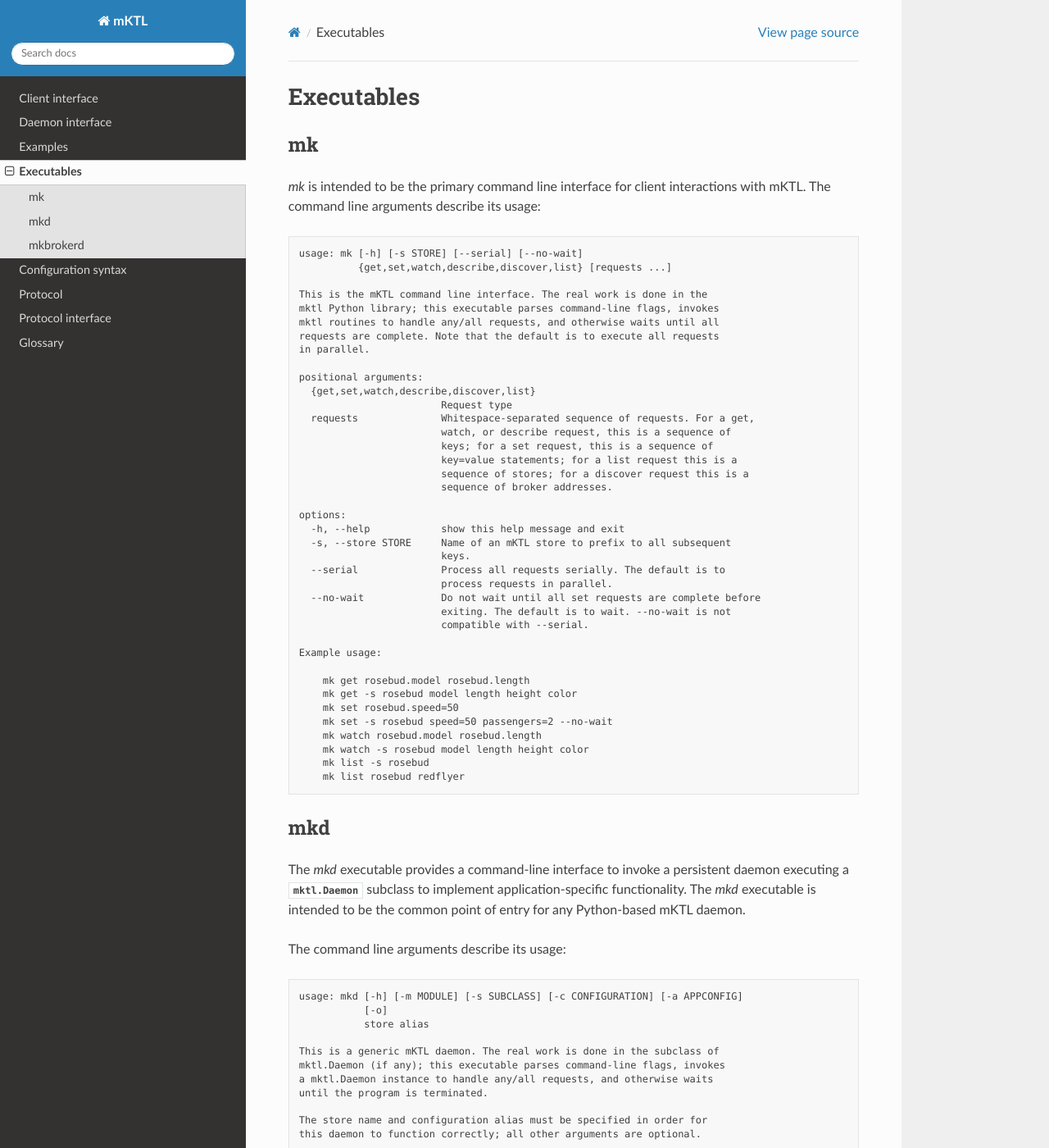
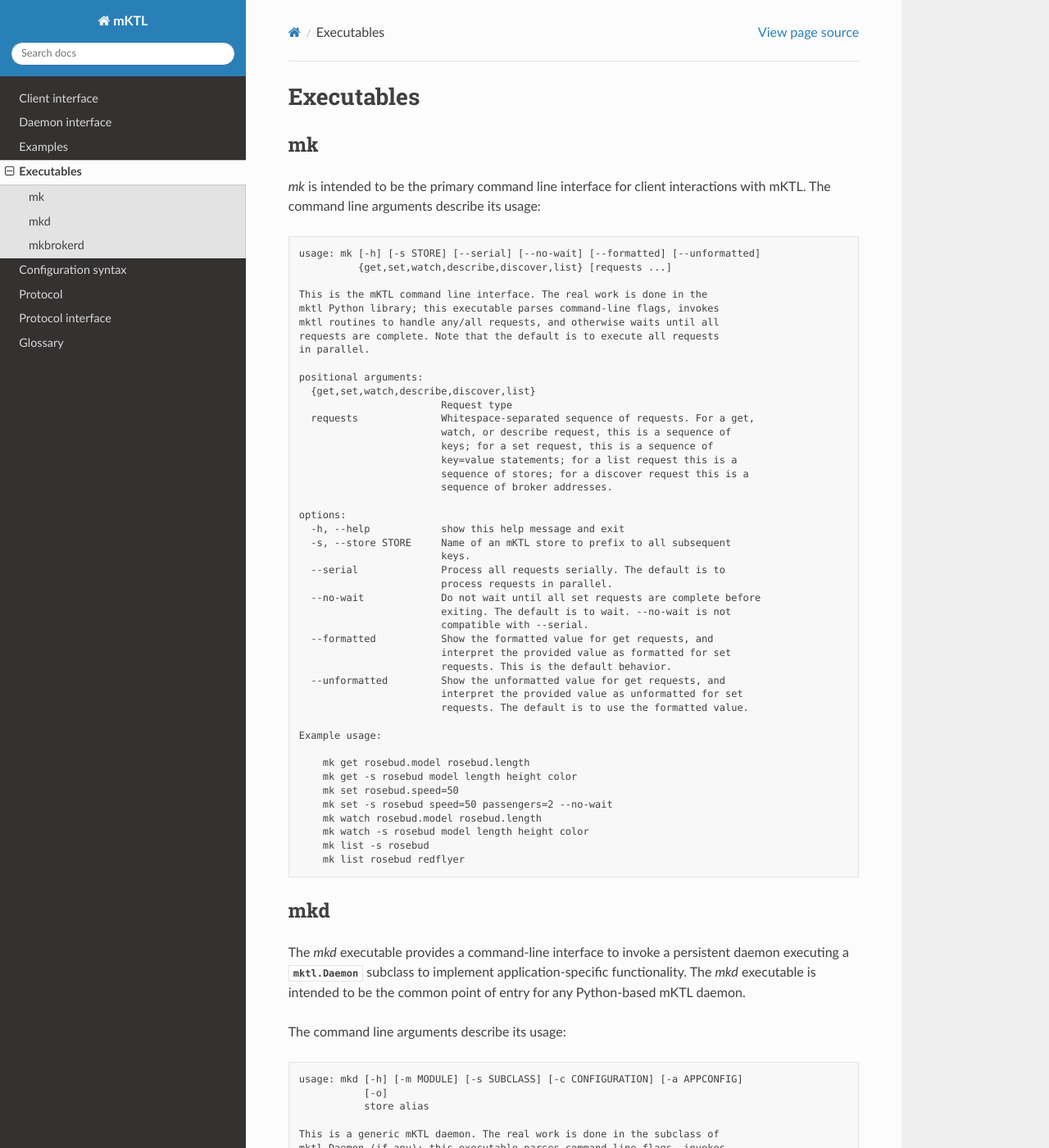
Before and after one commit to KeckObservatory/mKTL, a Sphinx documentation site: the page built from doc/executables.rst, in a window 1280 px wide and 1400 px high. Shown: the whole window at 82% size. Built offline with Sphinx 7.4.7 and the Read the Docs theme 3.1.0, drawn with Linux system fonts in a browser that asks for light colours.

Commit message:
Added new arguments to mk.

```diff
--- a/doc/mk.txt
+++ b/doc/mk.txt
@@ -1,4 +1,4 @@
-usage: mk [-h] [-s STORE] [--serial] [--no-wait]
+usage: mk [-h] [-s STORE] [--serial] [--no-wait] [--formatted] [--unformatted]
           {get,set,watch,describe,discover,list} [requests ...]
 
 This is the mKTL command line interface. The real work is done in the
@@ -26,6 +26,12 @@ options:
   --no-wait             Do not wait until all set requests are complete before
                         exiting. The default is to wait. --no-wait is not
                         compatible with --serial.
+  --formatted           Show the formatted value for get requests, and
+                        interpret the provided value as formatted for set
+                        requests. This is the default behavior.
+  --unformatted         Show the unformatted value for get requests, and
+                        interpret the provided value as unformatted for set
+                        requests. The default is to use the formatted value.
 
 Example usage:
 
```
